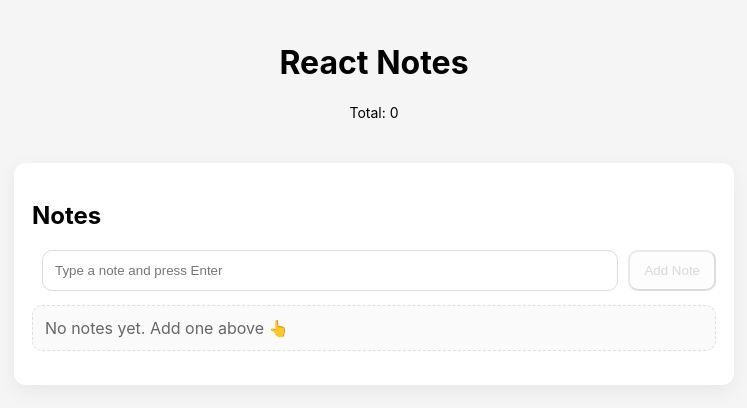
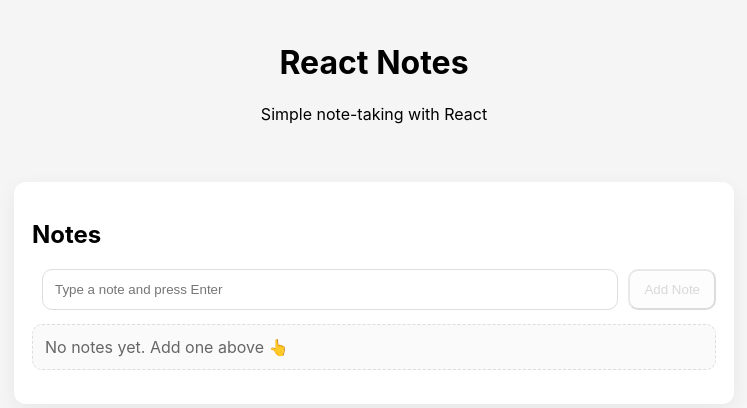
Before and after one commit to josleow/notes-react, a React (Create React App) app: page / in a window 1280 px wide. Shown: the top 408 px of the page, without its empty margins (266-1013 px from the left). Built offline with nearby package versions, Linux system fonts and the light colour scheme.

Commit message:
Day 20: add project documentation and refactor header component

```diff
--- a/src/App.js
+++ b/src/App.js
@@ -1,7 +1,7 @@
 import './App.css';
 import {useState, useEffect, useRef} from 'react'
 import NotesList from './components/NotesList';
-
+import Header from './components/header';
 
 export default function App() {
   const [noteInput, setNoteinput] = useState("")
@@ -49,10 +49,7 @@ useEffect(() => {
 
   return (
     <div className="container">
-      <header className="header">
-        <h1>React Notes</h1>
-        <p className="count">Total: {notes.length}</p>
-      </header>
+      <Header />
       <main className="main">
         <section className="card">
           <h2>Notes</h2>
--- /dev/null
+++ b/src/components/header.js
@@ -0,0 +1,8 @@
+export default function Header(){
+    return(
+        <header className="header">
+          <h1>React Notes</h1>
+          <p>Simple note-taking with React</p>
+        </header>
+    )
+}
```
Also changed, not shown: src/assets/note-react-screenshot.png (added), 1 other file (tests, documents, lock files or other folders).
